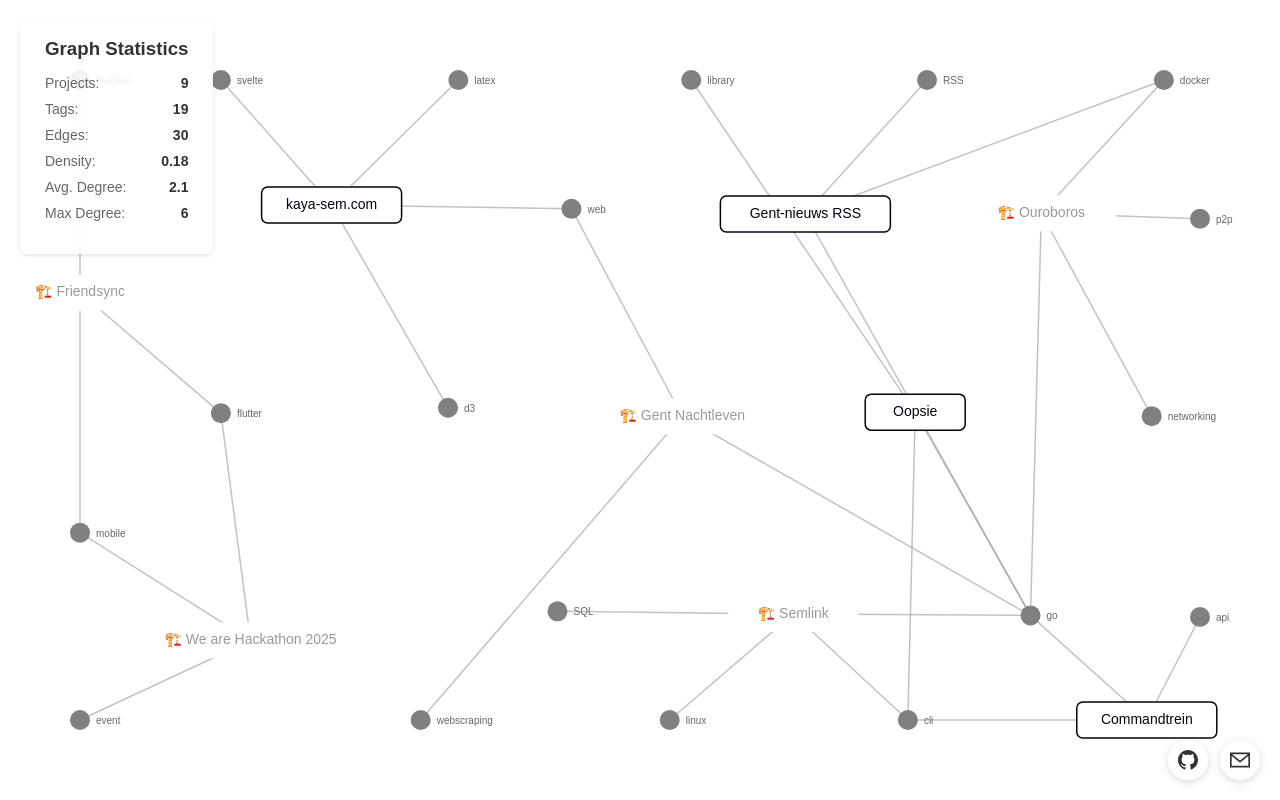
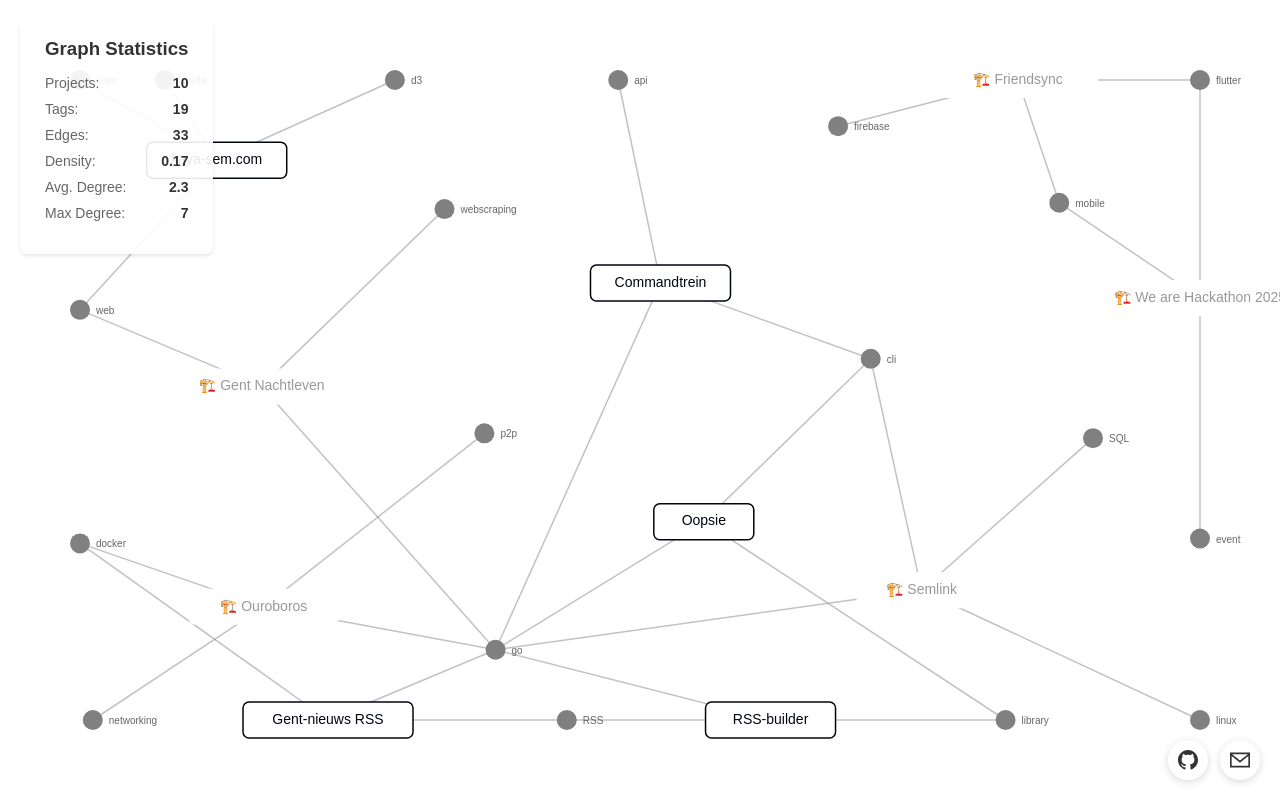
Before and after one commit to Kaya-Sem/portfolio, a Svelte app: page / in a window 1280 px wide. Built offline with nearby package versions, Linux system fonts and the light colour scheme.

Commit message:
added RSS-builder

```diff
--- a/src/data/projects.js
+++ b/src/data/projects.js
@@ -36,6 +36,14 @@ export const projects = [
     description: "CLI NMBS schedule tool",
     link: "https://github.com/Kaya-Sem/commandtrein",
     tags: [Tags.GO, Tags.CLI, Tags.API],
+    wip: false,
+  },
+  {
+    id: "2025-e15f2d97d7464a98bc7151b20e0565e7",
+    name: "RSS-builder",
+    description: "Simple RSS library",
+    link: "https://github.com/Kaya-Sem/rss-builder",
+    tags: [Tags.GO, Tags.RSS, Tags.LIBRARY],
     wip: false,
   },
   {
```
